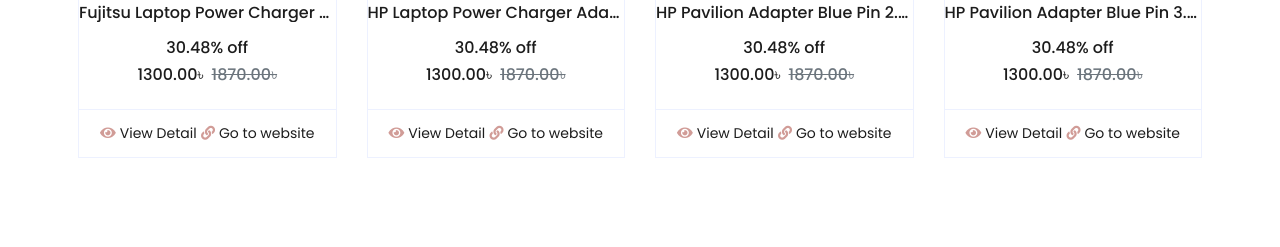
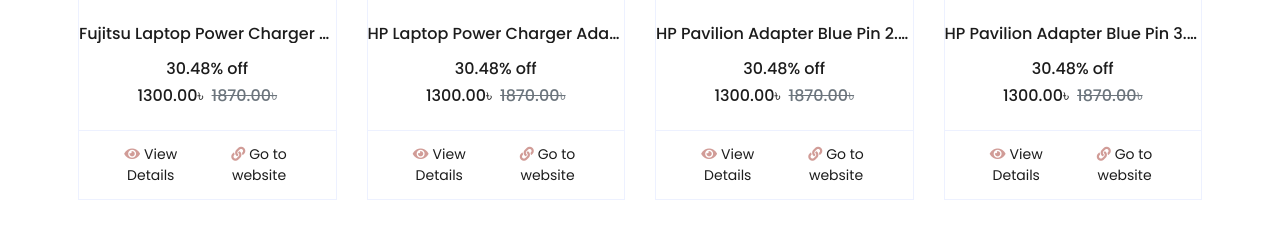
Before and after one commit to zarif98sjs/DealFinder, a Django app: page / in a window 1280 px wide. Shown: the part 1488-1735 px from the top of the page. Run offline with Django 4.2, Linux system fonts and the light colour scheme; data comes from the database, SQL or seed files in the repository; both versions use the stored data as it was after the commit; some libraries are stand-ins or nearby versions.

Commit message:
Final commit after presentation

```diff
--- a/df_site/product/templates/product/index.html
+++ b/df_site/product/templates/product/index.html
@@ -226,7 +226,7 @@
                       </div>
                   </div>
                   <div class="card-footer d-flex justify-content-between bg-light border">
-                    <a href="#" class="btn btn-sm text-dark p-0" data-toggle="modal" data-target="#exampleModal2{{forloop.counter}}" ><i class="fas fa-eye text-primary mr-1"></i>View Detail</a>
+                    <a href="#" class="btn btn-sm text-dark p-0" data-toggle="modal" data-target="#exampleModal2{{forloop.counter}}" ><i class="fas fa-eye text-primary mr-1"></i>View Details</a>
                     <a href="{{data.product_website.url}}" class="btn btn-sm text-dark p-0"><i class="fas fa-link text-primary mr-1"></i>Go to website</a>
                   </div>
               </div>
--- a/df_site/product/views.py
+++ b/df_site/product/views.py
@@ -23,7 +23,7 @@
 
 # save product_website ids to session
 def save_ids_to_session(request, product_list):
-	print("saving ", type(product_list), type(product_list[0]))
+	# print("saving ", type(product_list), type(product_list[0]))
 	request.session["product_website_ids"] = [str(p.product_website_id) for p in product_list]
 	print("Saved to session ")
 	print(request.session["product_website_ids"])
```
Also changed, not shown: df_site/db.sqlite3, 1 other file.
